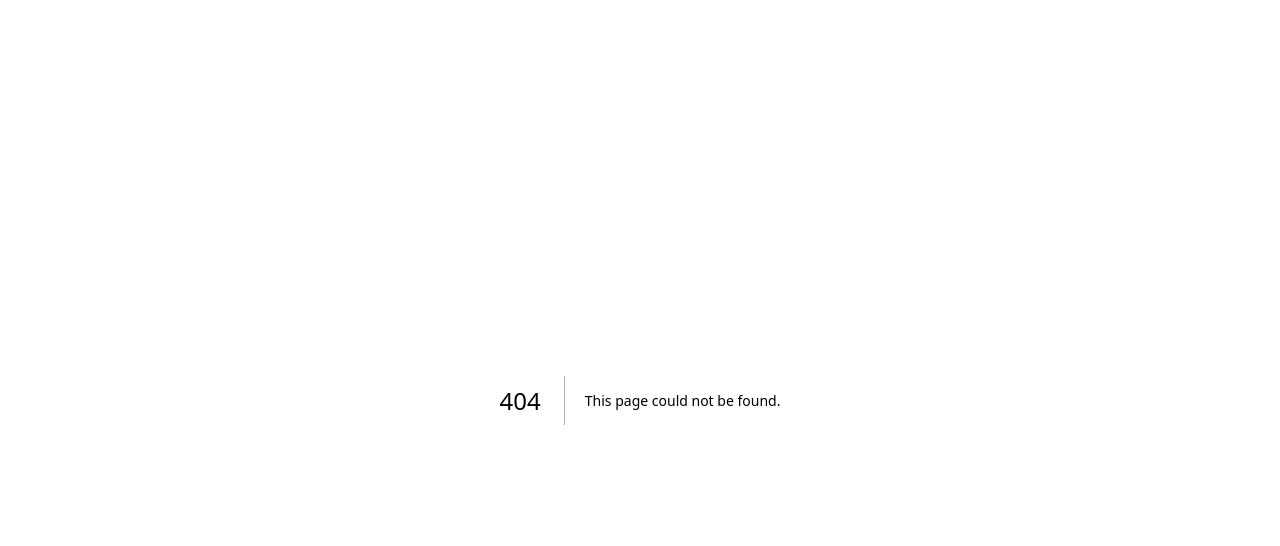
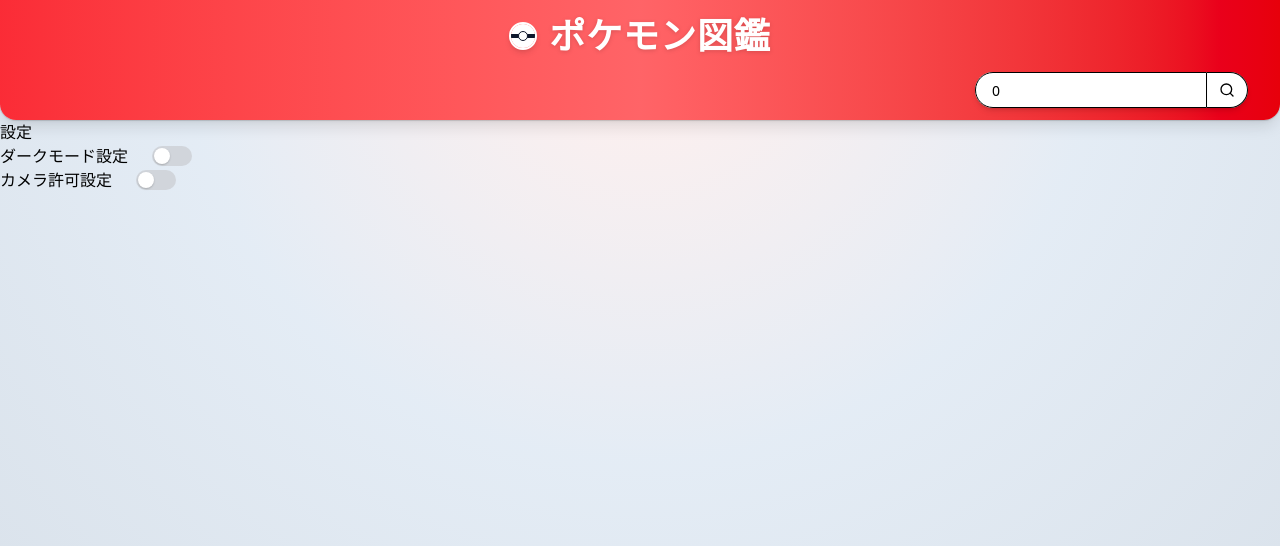
Before and after one commit to hiro0908/api_practice1, a Next.js app: page /settings in a window 1280 px wide. Before the commit this address had no page. Shown: the top 546 px of the page. Built offline with nearby package versions, Linux system fonts and the light colour scheme.

Commit message:
トグルボタンのコンポーネント化

```diff
--- a/package.json
+++ b/package.json
@@ -18,6 +18,7 @@
     "argon2": "^0.44.0",
     "class-variance-authority": "^0.7.1",
     "clsx": "^2.1.1",
+    "jotai": "^2.20.1",
     "lucide-react": "^0.563.0",
     "next": "16.2.9",
     "radix-ui": "^1.4.3",
@@ -28,7 +29,7 @@
     "tailwind-merge": "^3.4.0"
   },
   "devDependencies": {
-    "@eslint/js": "^10.0.1",
+    "@eslint/js": "^9.39.1",
     "@stylistic/eslint-plugin": "^5.10.0",
     "@tailwindcss/postcss": "^4",
     "@types/node": "^20",
@@ -51,5 +52,5 @@
     "typescript": "^5",
     "typescript-eslint": "^8.61.0"
   },
-  "packageManager": "pnpm@11.10.0+sha512.0b7f8b98060031904c017e3a41eb187a16d40eeb829b95c4f8cb03681761fc4ab53dd219115b9b447f4dce1a05a214764461e7d3703392a9f32f9511ce8c86c8"
+  "packageManager": "pnpm@11.13.0+sha512.88d94724d8f2e6c186744a5584c6e59ecac869ec7ba15e9cb4cd628e8dc7066820b2481d8ee3b51ea8da323a7378068aa58c556a3720d32b7c20a051d088363a"
 }
--- a/src/app/page.tsx
+++ b/src/app/page.tsx
@@ -10,7 +10,7 @@
 
 const SCROLL_POSITION_KEY = "pokedexHomeScrollY";
 const PAGE_POSITION_KEY = "pokedexHomePage";
-const PAGE_SIZE = 10;
+const PAGE_ITEM = 20;
 
 export default function Home() {
   const router = useRouter();
@@ -72,11 +72,11 @@
   const defaultFormList = pokemonList.filter(
     (pokemon) => pokemon.formName == null,
   );
-  const totalPages = Math.max(1, Math.ceil(defaultFormList.length / PAGE_SIZE));
+  const totalPages = Math.max(1, Math.ceil(defaultFormList.length / PAGE_ITEM));
   const safeCurrentPage = Math.min(currentPage, totalPages);
   const currentPageList = defaultFormList.slice(
-    (safeCurrentPage - 1) * PAGE_SIZE,
-    safeCurrentPage * PAGE_SIZE,
+    (safeCurrentPage - 1) * PAGE_ITEM,
+    safeCurrentPage * PAGE_ITEM,
   );
 
   return (
--- /dev/null
+++ b/src/app/settings/page.tsx
@@ -0,0 +1,33 @@
+"use client";
+import { useState } from "react";
+import { PageHeader } from "@/src/components/ui/PageHeader";
+import { ToggleSwitch } from "@/src/components/ui/ToggleSwitch";
+export default function TestJotaiLibrary() {
+  const [darkMode, setDarkMode] = useState(false);
+  const [cameraAccess, setCameraAccess] = useState(false);
+  return (
+    <div>
+      <PageHeader />
+      <div>
+        <div>設定</div>
+        <div>
+          <div className="flex items-center gap-3">
+            ダークモード設定
+            <ToggleSwitch
+              checked={darkMode}
+              onChange={() => setDarkMode((prev) => !prev)}
+            />
+          </div>
+
+          <div className="flex items-center gap-3">
+            カメラ許可設定
+            <ToggleSwitch
+              checked={cameraAccess}
+              onChange={() => setCameraAccess((prev) => !prev)}
+            />
+          </div>
+        </div>
+      </div>
+    </div>
+  );
+}
--- a/src/components/ui/Pagination.tsx
+++ b/src/components/ui/Pagination.tsx
@@ -1,5 +1,10 @@
 "use client";
-import { ChevronLeft,ChevronsLeft, ChevronRight,ChevronsRight } from "lucide-react";
+import {
+  ChevronLeft,
+  ChevronsLeft,
+  ChevronRight,
+  ChevronsRight,
+} from "lucide-react";
 import { Button } from "@/src/components/ui/button";
 
 type PaginationProps = {
@@ -15,18 +20,19 @@
   const delta = 1;
   const left = Math.max(2, currentPage - delta);
   const right = Math.min(totalPages - 1, currentPage + delta);
-
-  const pages: (number | "ellipsis")[] = [1];//ここでページの配列化！！ここはしょきちだから最初のページとして1が置かれていある下の処理では現在のページから両隣のページを取得し1ページ目と最後のページから離れている場合に...を追加する処理を行っている
-  if (left > 2){
-    pages.push("ellipsis")
+  //ここでページの配列化！！
+  const pages: (number | "ellipsis")[] = [1]; //ここは初期値だから最初のページとして1が置かれている。
+  //下の処理では現在のページから両隣のページを取得し1ページ目と最後のページから離れている場合に...を追加する処理を行っている
+  if (left > 2) {
+    pages.push("ellipsis");
   }
-  for (let page = left; page <= right; page++){
+  for (let page = left; page <= right; page++) {
     pages.push(page);
   }
   if (right < totalPages - 1) pages.push("ellipsis");
   if (totalPages > 1) pages.push(totalPages);
 
-  return pages;//現在のページにおける表示するべき情報の配列を返している
+  return pages; //現在のページにおける表示するべき情報の配列を返している
 }
 
 export function Pagination({
@@ -43,7 +49,7 @@
       className="mt-6 flex flex-wrap items-center justify-center gap-1"
       aria-label="ページネーション"
     >
-    <Button
+      <Button
         type="button"
         variant="outline"
         size="icon-sm"
--- /dev/null
+++ b/src/components/ui/ToggleSwitch.tsx
@@ -0,0 +1,42 @@
+"use client";
+type ToggleSwitchProps = {
+  checked: boolean;
+  onChange: () => void;
+};
+export function ToggleSwitch({ checked, onChange }: ToggleSwitchProps) {
+  return (
+    <label
+      style={{ display: "inline-flex", alignItems: "center", marginLeft: 12 }}
+    >
+      <div
+        onClick={onChange}
+        role="switch"
+        aria-checked={checked}
+        style={{
+          width: 40,
+          height: 20,
+          background: checked ? "#4ade80" : "#d1d5db",
+          borderRadius: 9999,
+          position: "relative",
+          cursor: "pointer",
+          transition: "background 0.2s ease",
+        }}
+      >
+        <span
+          style={{
+            display: "block",
+            width: 16,
+            height: 16,
+            background: "#fff",
+            borderRadius: "50%",
+            boxShadow: "0 1px 2px rgba(0,0,0,0.2)",
+            position: "absolute",
+            top: 2,
+            left: checked ? 22 : 2,
+            transition: "left 0.18s ease",
+          }}
+        />
+      </div>
+    </label>
+  );
+}
```
Also changed, not shown: 1 other file (tests, documents, lock files or other folders).
